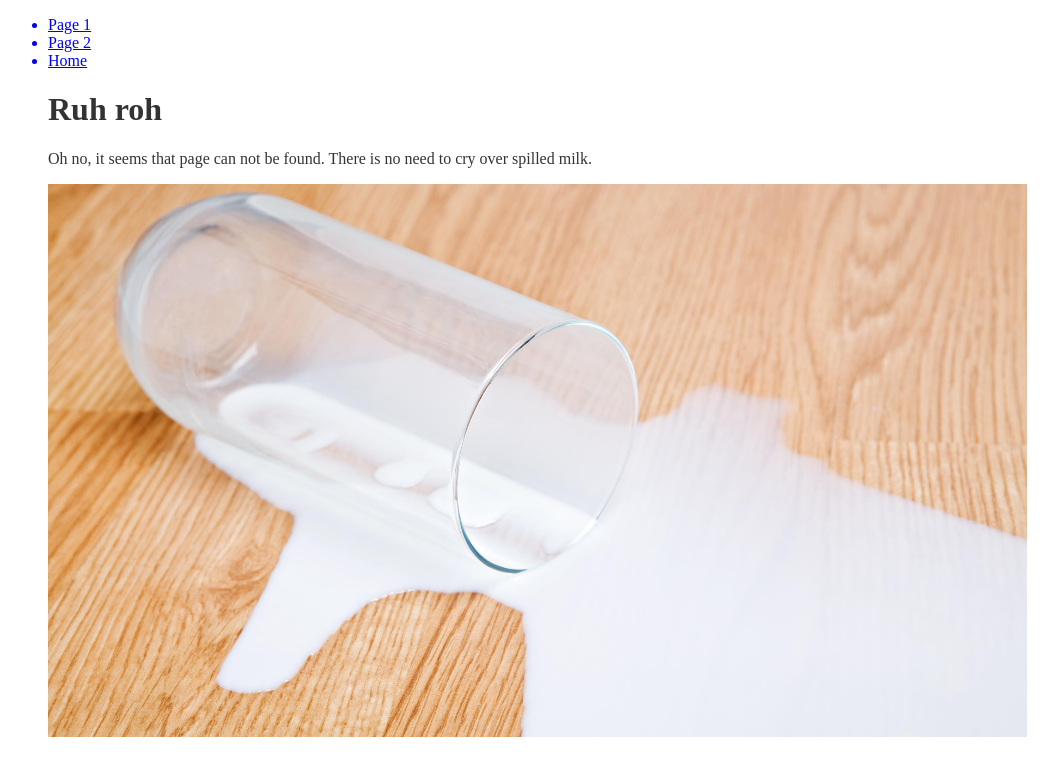
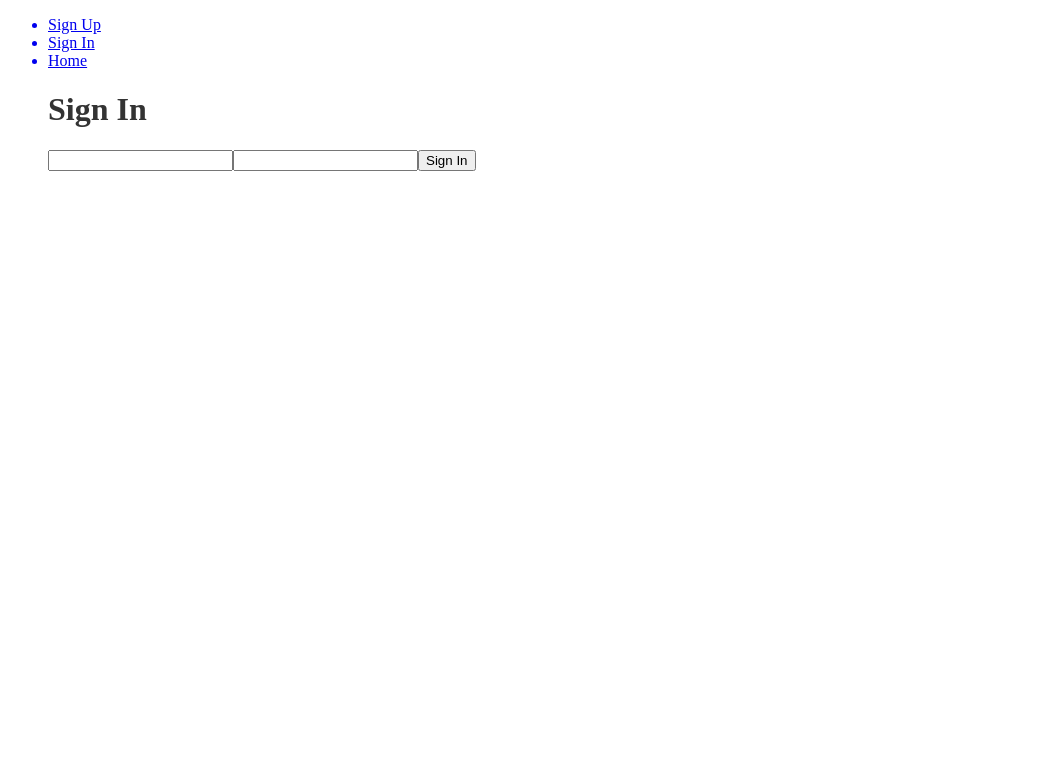
Before and after one commit to DanTheManGude/RecipEZ, a React (Create React App) app in the folder frontend/: page /signin in a window 1280 px wide. Before the commit this address led to /404. Shown: the top 776 px of the page, without its empty margins (0-1058 px from the left). Built offline with nearby package versions, Linux system fonts and the light colour scheme.

Commit message:
Update frontend with basic sign in and sign up routes

```diff
--- a/frontend/src/components/App.js
+++ b/frontend/src/components/App.js
@@ -8,11 +8,11 @@ function App() {
   return (
     <div id="app">
       <ul>
-        <Link to="/page1">
-          <li>Page 1</li>
+        <Link to="/signup">
+          <li>Sign Up</li>
         </Link>
-        <Link to="/page2">
-          <li>Page 2</li>
+        <Link to="/signin">
+          <li>Sign In</li>
         </Link>
         <Link to="/home">
           <li>Home</li>
--- a/frontend/src/components/Page1.js
+++ /dev/null
@@ -1,13 +0,0 @@
-"use es6";
-
-import React from "react";
-
-function Page1() {
-  return (
-    <div id="page1">
-      <h1>Page 1</h1>
-    </div>
-  );
-}
-
-export default Page1;
--- a/frontend/src/components/Page2.js
+++ /dev/null
@@ -1,13 +0,0 @@
-"use es6";
-
-import React from "react";
-
-function Page2() {
-  return (
-    <div id="page2">
-      <h1>Page 2</h1>
-    </div>
-  );
-}
-
-export default Page2;
--- a/frontend/src/components/Routes.js
+++ b/frontend/src/components/Routes.js
@@ -3,8 +3,8 @@
 import React from "react";
 import { Route, Redirect, Switch } from "react-router-dom";
 
-import Page1 from "./Page1";
-import Page2 from "./Page2";
+import SignIn from "./SignIn";
+import SignUp from "./SignUp";
 
 import Admin from "./Admin";
 import Home from "./Home";
@@ -14,8 +14,8 @@ import NotFound from "./NotFound";
 function Routes() {
   return (
     <Switch>
-      <Route path="/page1" component={Page1} />
-      <Route path="/page2" component={Page2} />
+      <Route path="/signin" component={SignIn} />
+      <Route path="/signup" component={SignUp} />
 
       <Route exact path="/admin" component={Admin} />
 
--- /dev/null
+++ b/frontend/src/components/SignIn.js
@@ -0,0 +1,52 @@
+"use es6";
+
+import React, { useState } from "react";
+import { Redirect } from 'react-router-dom';
+import API from "../utils/API";
+
+function SignIn() {
+  const [username, setUsername] = useState("");
+  const [password, setPassword] = useState("");
+  const [success, setSuccess] = useState(false);
+  const [error, setError] = useState(false);
+
+  const handleName = (e) => {
+    setUsername(e.target.value);
+  }
+
+  const handlePass = (e) => {
+    setPassword(e.target.value);
+  }
+
+  const handleSubmit = async (e) => {
+    e.preventDefault();
+    try {
+      const response = await API.post("signinUser", {
+        "username": username,
+        "password": password
+      });
+      if (response.status == 200) {
+        setSuccess(true);
+      } else {
+        setError(true);
+      }
+    } catch (error) {
+      console.log(error);
+    }
+  }
+
+  return (
+    <div id="sign-in">
+      <h1>Sign In</h1>
+      <form onSubmit={handleSubmit}>
+        <input type="text" value={username} onChange={handleName} />
+        <input type="password" value={password} onChange={handlePass} />
+        <input type="submit" value="Sign In" />
+      </form>
+      { error && <span>Incorrect username or password.</span> }
+      { success && <Redirect to="/home" />}
+    </div>
+  );
+}
+
+export default SignIn;
--- /dev/null
+++ b/frontend/src/components/SignUp.js
@@ -0,0 +1,53 @@
+"use es6";
+
+import React, { useState } from "react";
+import { Redirect } from 'react-router-dom';
+import API from "../utils/API";
+
+function SignUp() {
+  const [username, setUsername] = useState("");
+  const [password, setPassword] = useState("");
+  const [success, setSuccess] = useState(false);
+  const [error, setError] = useState(false);
+
+  const handleName = (e) => {
+    setUsername(e.target.value);
+  }
+
+  const handlePass = (e) => {
+    setPassword(e.target.value);
+  }
+
+  const handleSubmit = async (e) => {
+    e.preventDefault();
+    try {
+      const response = await API.post("createUser", {
+        "username": username,
+        "password": password
+      });
+      if (response.status == 200) {
+        setSuccess(true);
+      } else {
+        console.log('no');
+        setError(true);
+      }
+    } catch (error) {
+      console.log(error);
+    }
+  }
+
+  return (
+    <div id="sign-up">
+      <h1>Sign Up</h1>
+      <form onSubmit={handleSubmit}>
+        <input type="text" value={username} onChange={handleName} />
+        <input type="password" value={password} onChange={handlePass} />
+        <input type="submit" value="Sign Up" />
+      </form>
+      { error && <span>Username already taken.</span> }
+      { success && <Redirect to="/signin" />}
+    </div>
+  );
+}
+
+export default SignUp;
--- a/package.json
+++ b/package.json
@@ -6,6 +6,7 @@
   "scripts": {
     "test": "mocha './src/*.test.js'",
     "start": "concurrently \"npm run frontend\" \"npm run server\"",
+    "dev": "concurrently \"npm run frontend\" \"npm run dev-server\"",
     "prod": "npm run build && npm run server",
     "update": "npm install && cd frontend && npm install && cd ..",
     "hard-update": "rm package-lock.json && rm -rf node_modules/ && cd frontend && rm package-lock.json && rm -rf node_modules/ && cd .. && npm run update",
@@ -13,7 +14,7 @@
     "build": "cd frontend && npm run build && cd ..",
     "server": "node src/index.js",
     "frontend": "cd frontend && npm start",
-    "dev": "nodemon src/index.js"
+    "dev-server": "nodemon src/index.js"
   },
   "repository": {
     "type": "git",
```
Also changed, not shown: 1 other file (tests, documents, lock files or other folders).
